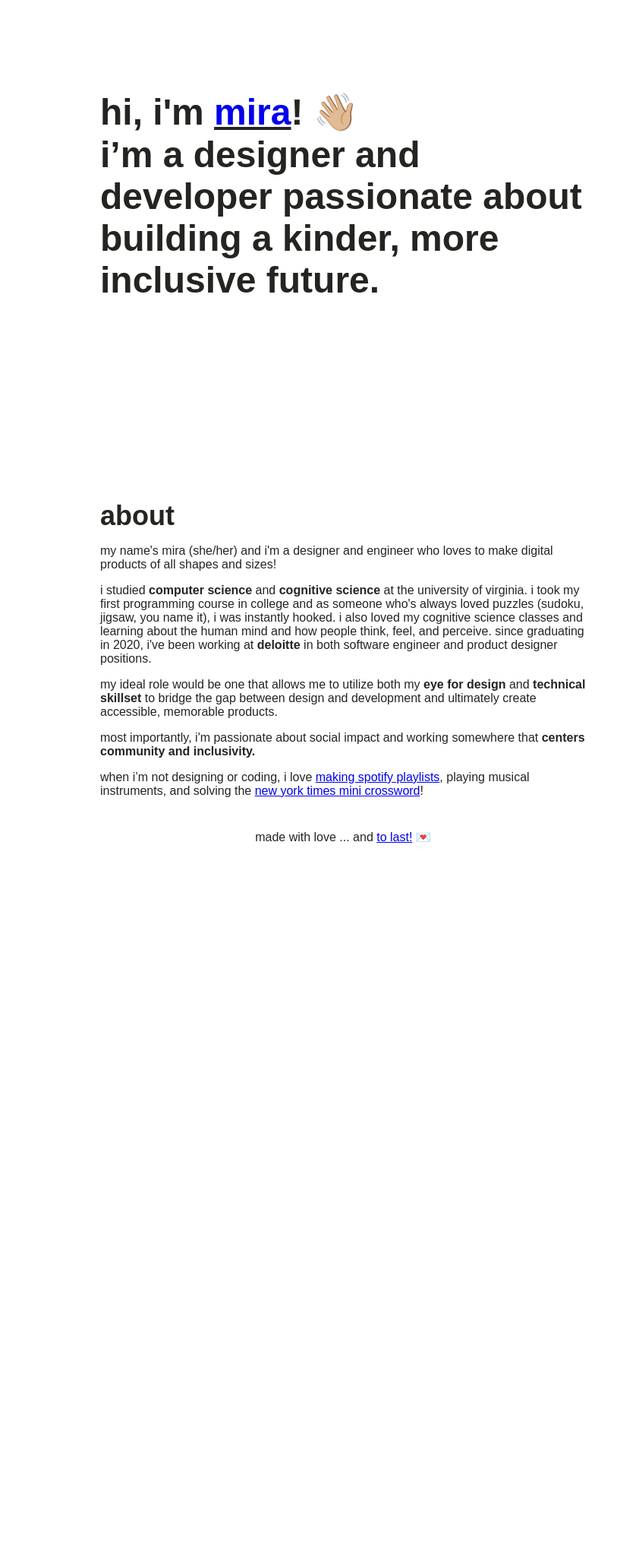
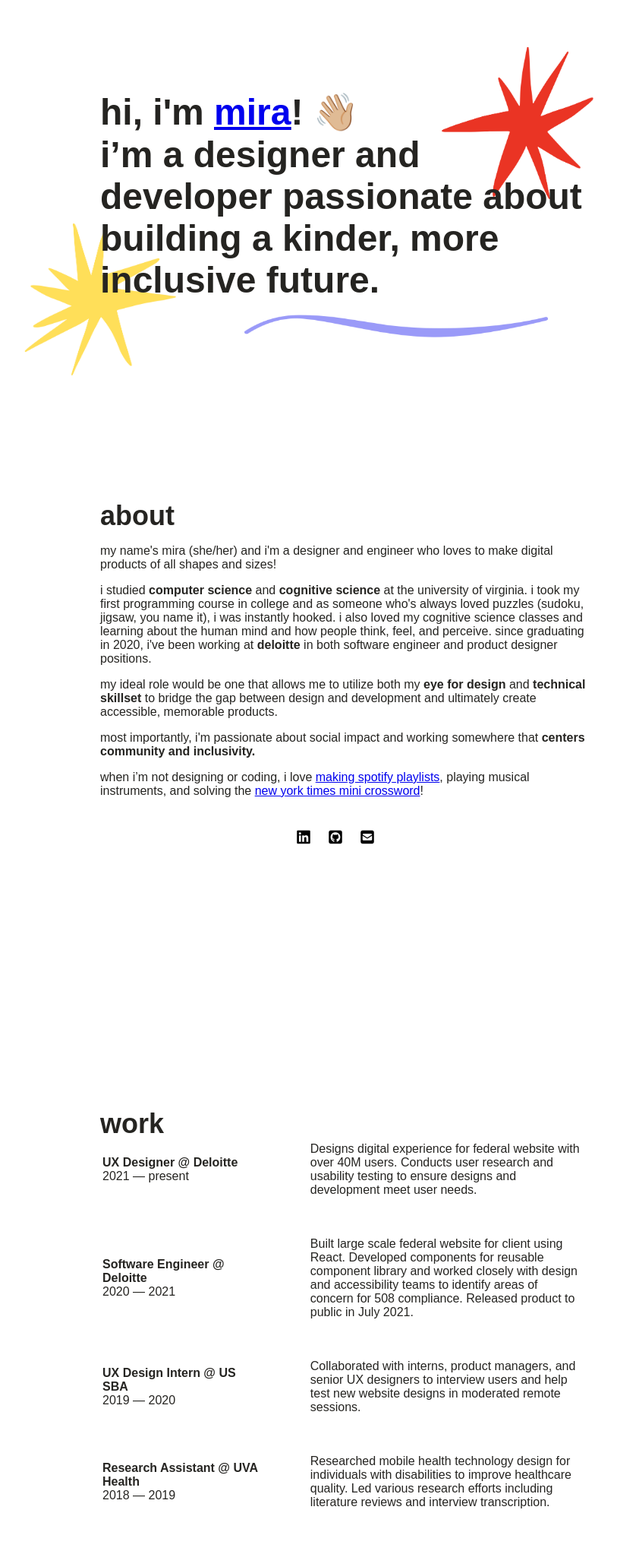
Before and after one commit to mirafaith/mirafaith.github.io, a plain HTML site: page index.html in a window 1280 px wide. Shown: the part 160-2201 px from the top of the page at 76% size, without its empty margins (188-1001 px from the left). Before the commit the page ends 1296 px from the top, so only its background shows below. Drawn offline with Linux system fonts and the light colour scheme.

Commit message:
adding work and images

```diff
--- a/index.html
+++ b/index.html
@@ -5,7 +5,8 @@
 <head>
     <link rel="stylesheet" type="text/css" href="main.css">
     <meta charset='utf-8' lang="en">
-    <link rel="shortcut icon" type="image/x-icon" href="favicon.ico">
+    <link rel="shortcut icon" type="image/x-icon" href="/images/favicon.ico">
+    <script src="https://kit.fontawesome.com/5f3be4f15f.js" crossorigin="anonymous"></script>
 </head>
 
 <title>mira lee</title>
@@ -30,29 +31,78 @@
     <!-- home section -->
     <section id="home">
         <div id="home-content">
-            <p>hi, i'm <u><a class="image-hover accent"><img width="200px" height="285px" src="images/me.png"/>mira</a></u>! 👋🏼<br/>
-                i’m a designer and developer passionate about building a
-                kinder, more inclusive future.</p>
+            <img width="200px" height="200px" src="images/red-doodle.png" class="red" />
+            <img width="200px" height="200px" src="images/yellow-doodle.png" class="yellow" />
+            <img width="400px" height="30px" src="images/wave.png" class="wave" />
+            <div id="home-text">
+                <p>hi, i'm <u><a href="#about" class="image-hover accent"><img width="200px" height="285px"
+                                src="images/me.png" />mira</a></u>! 👋🏼<br />
+                    i’m a designer and developer passionate about building a
+                    kinder, more inclusive future.</p>
+            </div>
         </div>
     </section>
 
     <!-- about section -->
     <section id="about">
-        <div id="about-heading">about</div>
+        <div class="heading">about</div>
         <div id="about-content">
-            <p>my name's mira (she/her) and i'm a designer and engineer who loves to make digital products of all shapes and sizes!</p>
-            <p>i studied <b>computer science</b> and <b>cognitive science</b> at the university of virginia. i took my first programming course in college and as someone who's always loved puzzles (sudoku, jigsaw, you name it), i was instantly hooked. i also loved my cognitive science classes and learning about the human mind and how people think, feel, and perceive. since graduating in 2020, i've been working
-            at <b>deloitte</b> in both software engineer and product designer positions.</p>
-            <p>my ideal role would be one that allows me to utilize both my <b>eye for design</b> and <b>technical skillset</b> to bridge
-            the gap between design and development and ultimately
-            create accessible, memorable products.</p>
+            <p>my name's mira (she/her) and i'm a designer and engineer who loves to make digital products of all shapes
+                and sizes!</p>
+            <p>i studied <b>computer science</b> and <b>cognitive science</b> at the university of virginia. i took my
+                first programming course in college and as someone who's always loved puzzles (sudoku, jigsaw, you name
+                it), i was instantly hooked. i also loved my cognitive science classes and learning about the human mind
+                and how people think, feel, and perceive. since graduating in 2020, i've been working
+                at <b>deloitte</b> in both software engineer and product designer positions.</p>
+            <p>my ideal role would be one that allows me to utilize both my <b>eye for design</b> and <b>technical
+                    skillset</b> to bridge the gap between design and development and ultimately create accessible,
+                memorable
+                products.</p>
             <p>most importantly, i'm passionate about social impact and working somewhere that <b>centers community and
-            inclusivity.</b></p>
-            <p>when i’m not designing or coding, i love <a target="_blank" href="" class="accent">making spotify playlists</a>, playing musical instruments, and solving the <a target="_blank" href="https://www.nytimes.com/crosswords/game/mini" class="accent">new york times mini
-            crossword</a>!</p>
+                    inclusivity.</b></p>
+            <p>when i’m not designing or coding, i love <a target="_blank" href="" class="accent">making spotify
+                    playlists</a>, playing musical instruments, and solving the <a target="_blank"
+                    href="https://www.nytimes.com/crosswords/game/mini" class="accent">new york times mini
+                    crossword</a>!</p>
+            <div id="social">
+                <a target="_blank" href="https://linkedin.com/in/mira-lee/" style="color:black"><i
+                        class="fa-brands fa-linkedin fa-lg"></i></a>
+                <a target="_blank" href="https://github.com/mirafaith" style="color:black"><i
+                        class="fa-brands fa-github-square fa-lg"></i></a>
+                <a href="mailto:mirafaithlee@gmail.com?subject=hey there!" style="color:black"><i
+                        class="fa-solid fa-square-envelope fa-lg"></i></a>
+            </div>
         </div>
     </section>
-    <footer>made with love ... and <a href="https://jeffhuang.com/designed_to_last/" class="accent">to last!</a> 💌</footer>
+
+    <section id="work">
+        <div class="heading">work</div>
+        <table>
+            <tr class="row">
+              <td class="date"><b>UX Designer @ Deloitte</b><br/>2021 — present</td>
+              <td class="detail">Designs digital experience for federal website with over 40M users. Conducts user research and usability testing to ensure designs and development meet user needs.</td>
+            </tr>
+            <tr>
+              <td class="date"><b>Software Engineer @ Deloitte</b><br/>2020 — 2021</td>
+              <td class="detail">Built large scale federal website for client using React. Developed components for reusable component library and worked closely with design and accessibility teams to identify areas of concern for 508 compliance. Released product to public in July 2021.</td>
+            </tr>
+            <tr>
+                <td class="date"><b>UX Design Intern @ US SBA</b><br/>2019 — 2020</td>
+            <td class="detail">
+                Collaborated with interns, product managers, and senior UX designers to interview users and help test new website designs in moderated remote sessions.
+            </td>
+            </tr>
+            <tr>
+                <td class="date"><b>Research Assistant @ UVA Health</b><br/>2018 — 2019</td>
+                <td class="detail">
+                    Researched mobile health technology design for individuals with disabilities to improve healthcare quality. Led various research efforts including literature reviews and interview transcription.
+                </td>
+            </tr>
+          </table>
+    </section>
+
+    <footer>made with love ... and <a target="_blank" href="https://jeffhuang.com/designed_to_last/" class="accent">to
+            last!</a> 💌</footer>
 
 </body>
 
--- a/main.css
+++ b/main.css
@@ -12,7 +12,7 @@ body {
 	background: #FFFFFF;
 	color: #252421;
 	font-size: 16px;
-  }
+}
 
 header {
 	width: 100%;
@@ -28,7 +28,7 @@ header {
 footer {
 	text-align: center;
 	padding-bottom: 2%;
-	padding-top: 2%;
+	padding-top: 10%;
 }
 
 #home {
@@ -45,11 +45,36 @@ footer {
 	margin: auto;
 }
 
+#home .red {
+	position: absolute;
+	top: -10px;
+	right: -10px;
+	z-index: 0;
+}
+
+#home .yellow {
+	position: absolute;
+	bottom: -50px;
+	left: -100px;
+	z-index: 0;
+}
+
+#home .wave {
+	position: absolute;
+	bottom: 0px;
+	right: 50px;
+	z-index: 0;
+}
+
 #home-content {
 	position: relative;
 	display: flex;
 	align-items: center;
 	justify-content: center;
+}
+
+#home-text {
+	z-index: 1;
 }
 
 .navigation {
@@ -90,13 +115,44 @@ a {
 #about {
 	margin: auto;
 	width: 50%;
+	height: 100%;
+	scroll-margin-top: 8em;
 }
 
-#about-heading {
+#work {
+	margin: auto;
+	width: 50%;
+}
+
+.heading {
 	font-size: 36px;
 	font-weight: bold;
 }
 
+#social {
+	text-align: center;
+}
+
+#social i {
+	margin-top: 35px;
+	margin-right: 20px;
+}
+
+.date {
+	width: 33%;
+}
+
+.detail {
+	padding-left: 10%;
+}
+
+td, th {
+	padding-bottom: 50px;
+}
+
+.image-hover {
+	cursor: pointer;
+}
 .image-hover img {
 	  display: none;
   }
@@ -105,6 +161,7 @@ a {
 	display: block;
 	margin-left: 25%;
 	margin-top: 5px;
+	opacity: 95%;
 }
 
 @-webkit-keyframes rotating {
```
Also changed, not shown: images/favicon.ico (renamed from favicon.ico), images/red-doodle.png (added), images/scribble.png (deleted), images/wave.png (added), images/yellow-doodle.png (added).
